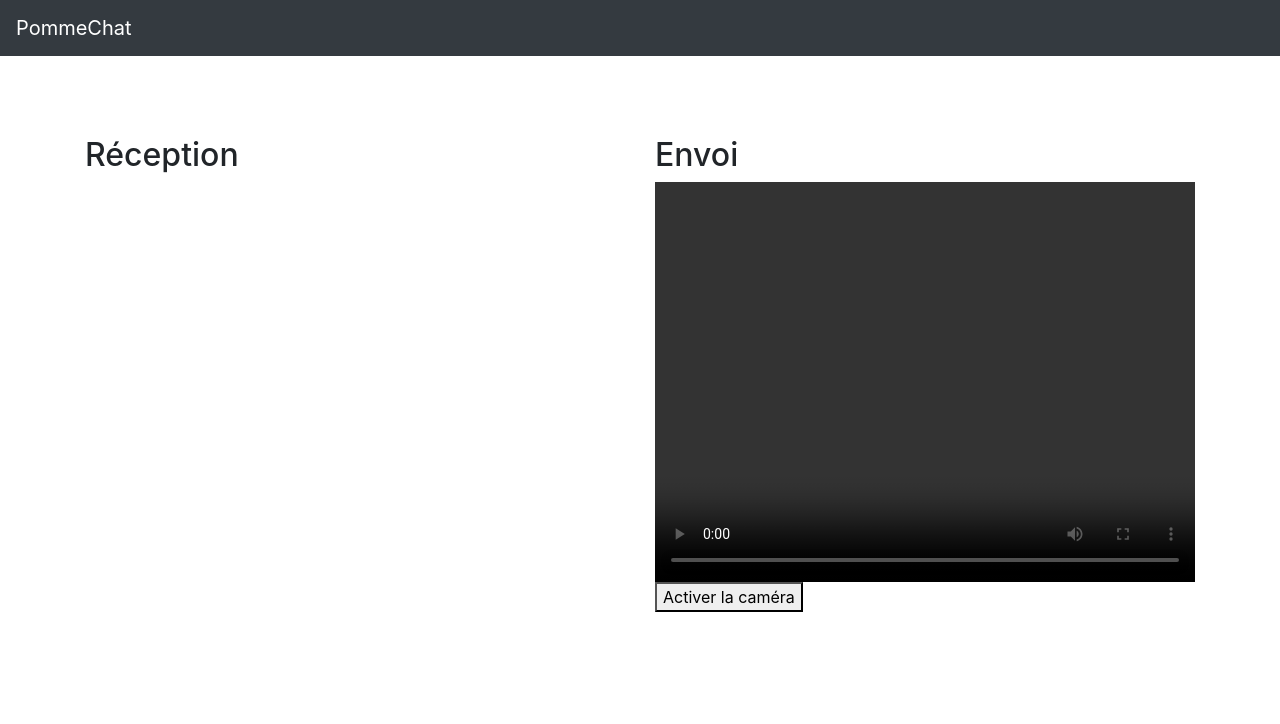
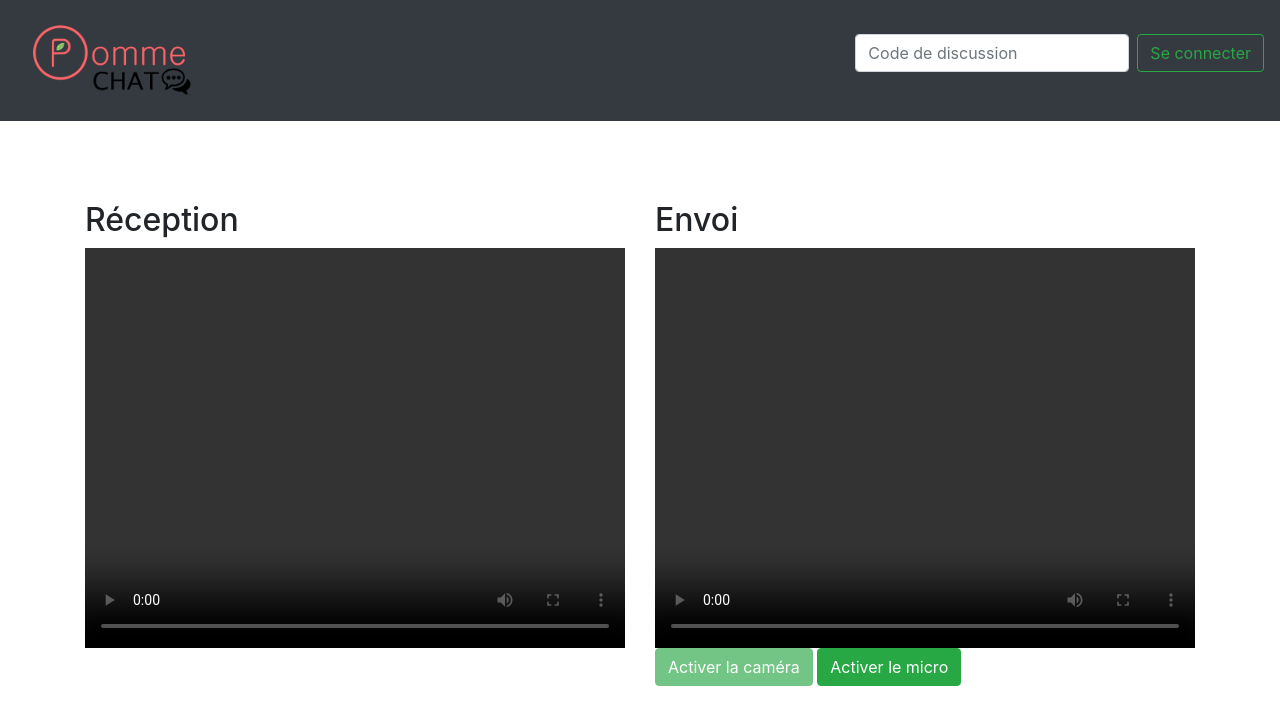
Before and after one commit to Papipomme/PommeChat, a website: page index.html in a window 1280 px wide. Drawn offline with Linux system fonts and the light colour scheme.

Commit message:
feat: HTML & CSS updates
Signed-off-by: Papipomme <67956687+Papipomme@users.noreply.github.com>

```diff
--- a/index.html
+++ b/index.html
@@ -11,21 +11,28 @@
 </style>
 <body>
 
-<nav class="navbar navbar-dark bg-dark">
-    <a class="navbar-brand" href="#">PommeChat</a>
+<nav class="navbar navbar-expand-lg navbar-dark bg-dark">
+    <img src="public/img/logo.png" width="15%" alt="PommeChat" loading="lazy">
+    <form class="form-inline ml-auto" action="#">
+        <div class="md-form my-0">
+            <input class="form-control mr-2" type="text" placeholder="Code de discussion" aria-label="Code">
+        </div>
+        <button href="#" class="btn btn-outline-success" type="submit">Se connecter</button>
+    </form>
 </nav>
 
 <div class="container">
     <div class="row">
         <div class="col-sm-6">
             <h2>Réception</h2>
-            <video id="received-video" width="100%" height="400px"></video>
+            <video id="received-video" width="100%" height="400px" controls></video>
         </div>
         <div class="col-sm-6">
             <h2>Envoi</h2>
             <video id="emitter-video" width="100%" height="400px" controls></video>
             <p>
-                <button id="start">Activer la caméra</button>
+                <button id="startvid" class="btn btn-success" disabled>Activer la caméra</button>
+                <button id="startmic" class="btn btn-success">Activer le micro</button>
             </p>
         </div>
     </div>
--- a/main.js
+++ b/main.js
@@ -4,6 +4,7 @@ navigator.getUserMedia = (
     navigator.mozGetUserMedia ||
     navigator.msGetUserMedia
 )
+
 
 function handleVideo(stream) {
     let emitterVideo = document.querySelector('#emitter-video')
@@ -15,9 +16,8 @@ function errorHandler(err) {
   console.log(err)
 }
 
-document.querySelector('#start').addEventListener('click', function (e) {
+document.querySelector('#startmic').addEventListener('click', function (e) {
   const constrains = {
-      video: true,
       audio: true
   }
 
@@ -27,3 +27,18 @@ document.querySelector('#start').addEventListener('click', function (e) {
       navigator.mediaDevices.getUserMedia(constrains).then(handleVideo).catch(errorHandler);
   }
 })
+
+
+// To add - and to reduce
+
+//document.querySelector('#startvid').addEventListener('click', function (e) {
+//    const constrains = {
+//        video: true
+//    }
+//
+//    if (typeof navigator.mediaDevices.getUserMedia === 'undefined') {
+//        navigator.mediaDevices.getUserMedia(constrains, handleVideo, errorHandler)
+//    } else {
+//        navigator.mediaDevices.getUserMedia(constrains).then(handleVideo).catch(errorHandler);
+//    }
+//})
```
Also changed, not shown: public/img/logo.png (added).
